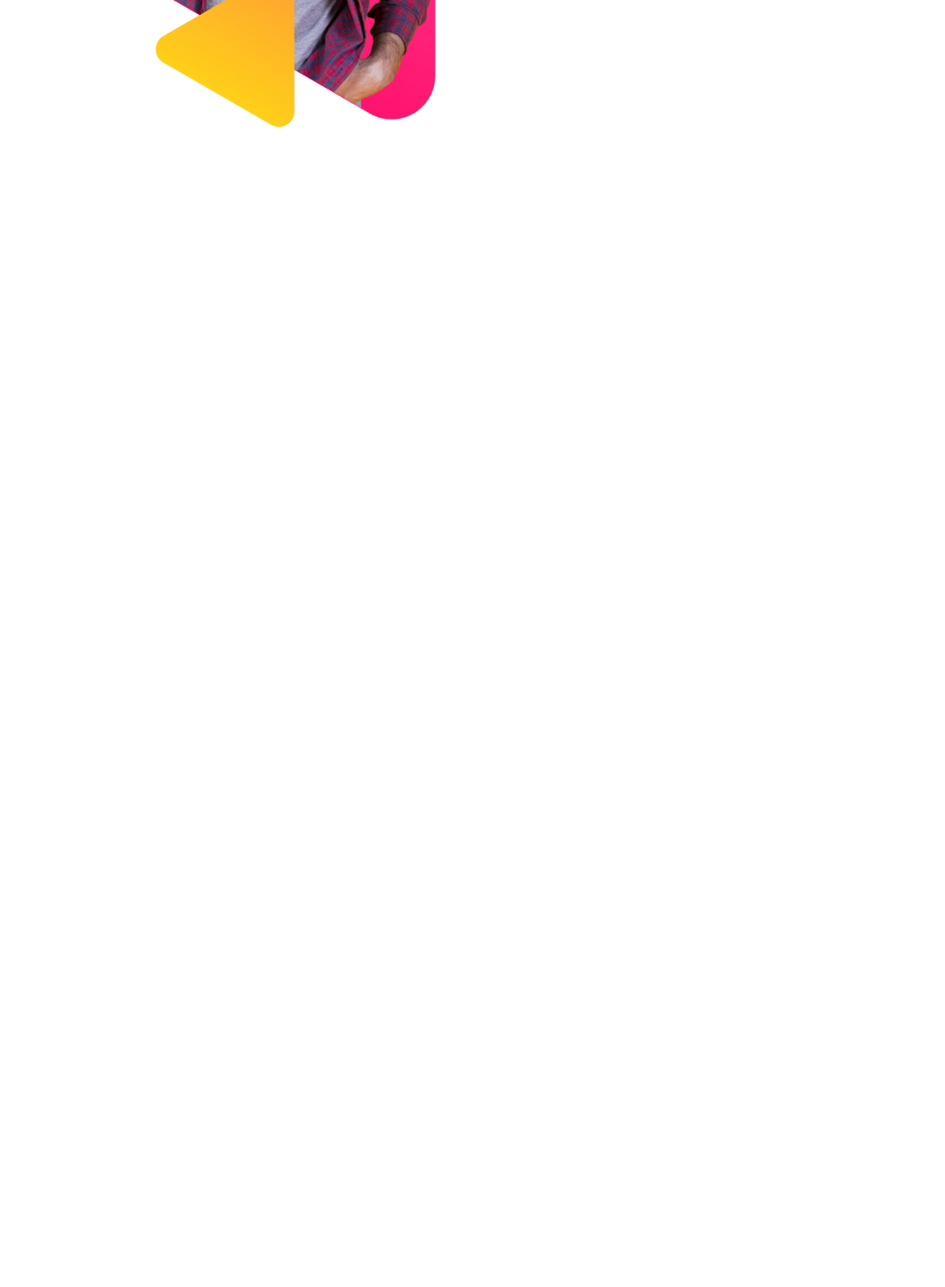
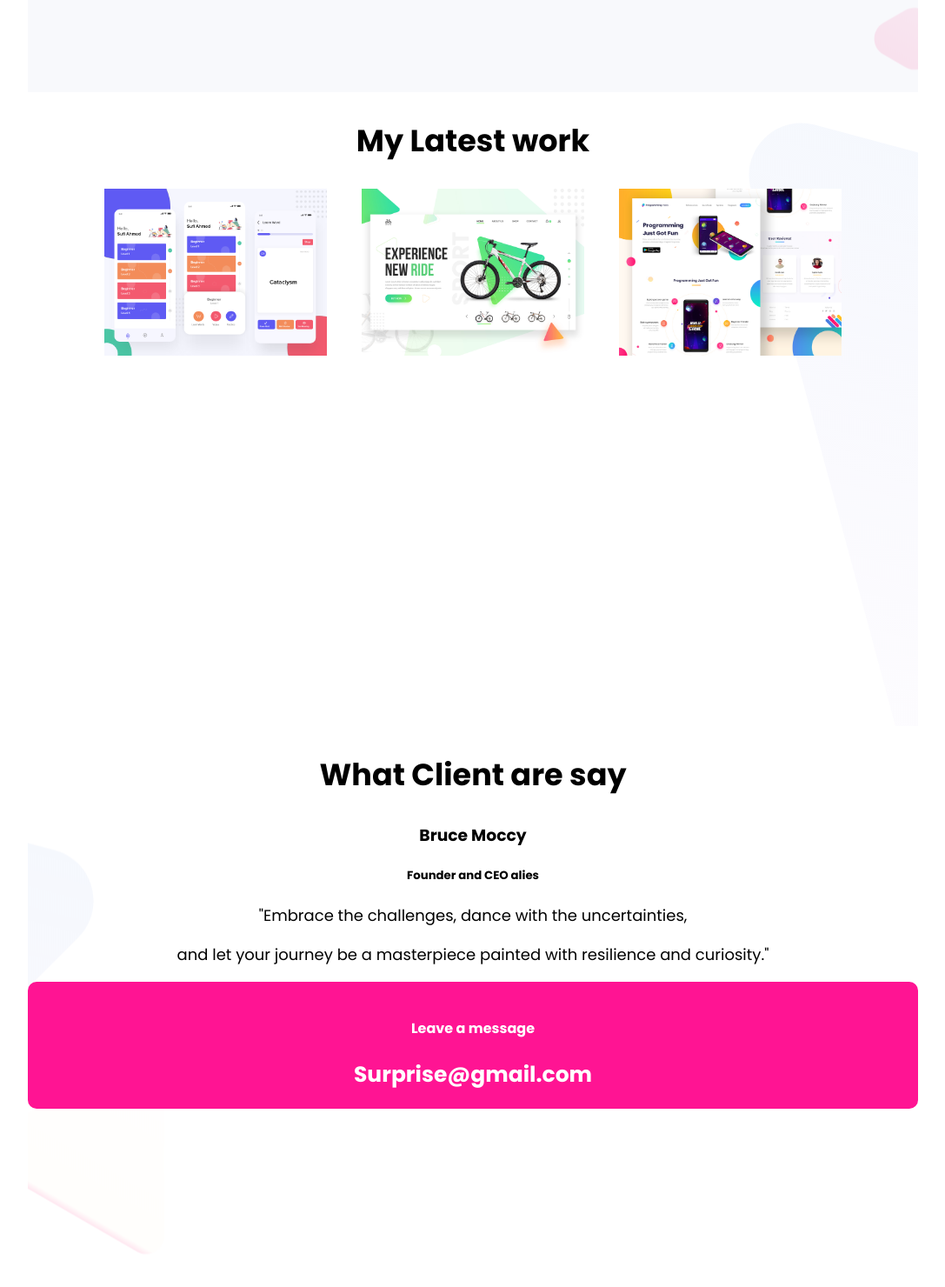
Before and after one commit to ShakilAkhanjee/phero-portfolio, a plain HTML site: page index.html in a window 1280 px wide. Shown: the part 1320-2800 px from the top of the page at 87% size, without its empty margins (96-1183 px from the left). Before the commit the page ends 1473 px from the top, so only its background shows below. Drawn offline with Linux system fonts and the light colour scheme.

Commit message:
almost done

```diff
--- a/index.html
+++ b/index.html
@@ -13,12 +13,19 @@
 <body>
     <section class="top-banner">
 
-        <div class="half-width"> <!--about me-->
-            <h1>Hello I'm</h1>
-            <h1><span class="name-highlight">Jack Smith</span></h1>
-            <p>You might saw me jumping,climbing buildings, and stopping train.</p><p>But nobody pays me a single dime for that work.</p>
-            <a class="link-button" target="_blank" href="https://www.youtube.com/watch?v=dQw4w9WgXcQ">HIRE ME</a>
-        </div>
+            <div class="half-width"> <!--about me-->
+                <nav class="about-me1">
+                <h1>Hello I'm</h1>
+                <h1><span class="name-highlight">Jack Smith</span></h1>
+                <p>You might saw me jumping, climbing buildings, and stopping train.</p><p>But nobody pays me a single dime for that work.</p>
+
+                </nav>
+                <nav class="button">
+                    <a class="link-button" target="_blank" href="https://www.youtube.com/watch?v=dQw4w9WgXcQ">HIRE ME</a>
+                </nav>
+
+            </div>
+
 
 
         <div class="half-width"> <!--profile photo-->
@@ -28,16 +35,59 @@
     </section>
 
     <section class="dream-area">
-        <h1>Biography</h1>
-
-
 
         <div class="half-width">
             <img src="images/peter_dream.png" alt="dp2">
+        </div>
+
+        <div class="half-width">
+            <nav class="about-me1">
+            <h1>Biography</h1>
+            <p>I'm Jack Smith, a creative enthusiast in web developing. With a knack for turning ideas into captivating designs, my portfolio showcases my passion for innovative and user-centered solutions. Join me on this journey where each project is a story in design and functionality.</p>
+            </nav>
+            <nav class="button">
+            <a class="link-button" target="_blank" href="https://www.youtube.com/watch?v=Regpv0xU3ZQ">Download CV</a>
+            </nav>
 
         </div>
+
     </section>
 
+    <section class="showcase">
+
+        <div class="feature">
+            <h1 class="txt">My Latest work</h1>
+            <nav class="works">
+            <img class="chobi" src="images/work-1.png" alt="work1">
+            <img class="chobi" src="images/work-2.jpg" alt="work2">
+            <img class="chobi" src="images/work-3.jpg" alt="work3">
+            </nav>
+
+        </div>
+
+    </section>
+
+    <section class="ending">
+
+        <div class="finale">
+
+            <h1>What Client are say</h1>
+            <h3>Bruce Moccy</h3>
+            <h5>Founder and CEO alies</h5>
+            <p>"Embrace the challenges, dance with the uncertainties,</p>
+            <p>and let your journey be a masterpiece painted with resilience and curiosity."</p>
+            <nav class="link-msg"><h4>Leave a message </h4>
+            <a class="last-button" target="_blank" href="https://www.youtube.com/watch?v=9vkF-k56b2g">Surprise@gmail.com</a>
+            </nav>
+
+
+        </div>
+
+    </section>
+
+    <footer>
+        <h5>No Copyrights.Use as much as you like.</h5>
+    </footer>
 
 </body>
 </html>
--- a/style.css
+++ b/style.css
@@ -1,6 +1,7 @@
 
 body {
    font-family: 'Poppins', sans-serif;
+   margin: 2% 10%;
 }
 
 h1 {
@@ -19,12 +20,12 @@ p {
 .half-width {
     width: 40%;
     float: left;
-    margin-left: 5%;
+    margin-left: 2%;
     padding-left: 2%;
 }
 
 .half-width img {
-    width: 100%;
+    width: 50%;
 }
 
 .top-banner {
@@ -32,9 +33,11 @@ p {
     background-repeat: no-repeat;
 }
 
+
 section {
     height: 500px;
     padding-bottom: 200px;
+
 }
 
 .link-button {
@@ -45,3 +48,60 @@ section {
     color: white;
     font-weight: bold;
 }
+
+.button {
+    padding-top: 5%;
+}
+
+.dream-area {
+    background-image: url("images/biography-bg.png");
+    background-repeat: no-repeat;
+    background-position: 50%;
+}
+
+.txt {
+    text-align: center;
+}
+
+.chobi {
+    width: 25%
+}
+
+.works{
+    display: flex;
+    justify-content: center;
+    gap: 40px;
+}
+
+.showcase {
+    background-image: url("images/latest-work-bg.png");
+    background-repeat: no-repeat;
+    background-position: 50%;
+}
+
+.ending{
+    text-align: center;
+    background-image: url("images/footer-bg.png");
+    background-repeat: no-repeat;
+    background-position: 50%;
+}
+
+.last-button {
+    text-decoration: none;
+    font-size: 25px;
+    font-weight: bolder;
+    color: white;
+}
+
+.link-msg {
+   background-color: #FF1493;
+   padding: 20px 5px;
+   margin-bottom: 50%;
+   color: white;
+   border-radius: 10px;
+}
+
+footer {
+    text-align: center;
+    text-decoration-color: #FF1493;
+}
```
